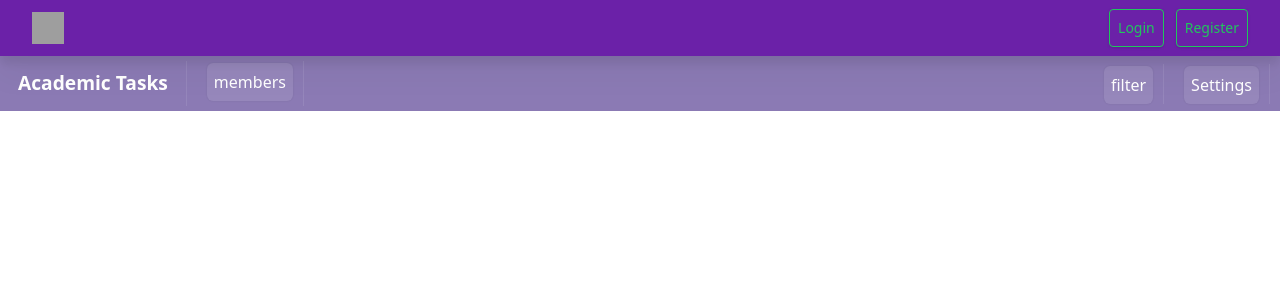
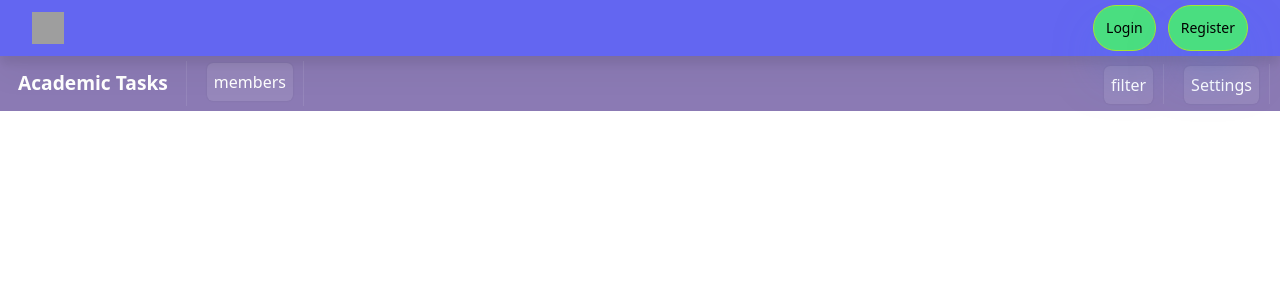
Before and after one commit to Akshay3960/lazzzy-space, a React (Create React App) app in the folder frontend/: page / in a window 1280 px wide. Shown: the top 300 px of the page. Built offline with nearby package versions, Linux system fonts and the light colour scheme; grey boxes are pictures that could not be loaded; the HTML template or start-up script is replaced by a standard one.

Commit message:
navbar update-2

```diff
--- a/frontend/src/components/navbar/Navbar.js
+++ b/frontend/src/components/navbar/Navbar.js
@@ -5,7 +5,7 @@ const Navbar = (props) => {
 
     return (
         <Fragment>
-            <nav className=" flex px-8 bg-purple-800 justify-between h-14 drop-shadow-xl">
+            <nav className=" flex px-8 bg-indigo-500 justify-between h-14 drop-shadow-xl">
                 <div className="flex items-center space-x-3">
                 <img
                 className="h-8 w-8"
@@ -15,9 +15,12 @@ const Navbar = (props) => {
                 </div>
 
                 <div className="flex items-center space-x-3">
-                <button onClick={props.onLogin} className="border border-green-500 shadow hover:shadow-xl rounded p-2
-                text-sm text-green-500">Login</button>
-                <button onClick={props.onRegister} className="border border-green-500 shadow hover:shadow-xl rounded p-2 text-sm text-green-500">Register</button>
+                <button onClick={props.onLogin} className="border border-lime-400 shadow-2xl hover:border-slate-400 shadow-blue-500/50
+                hover:shadow-indigo-500/40 rounded-full p-3 bg-green-400
+                text-sm text-black">Login</button>
+                <button onClick={props.onRegister} className=" border border-lime-400 hover:border-slate-400 shadow-2xl shadow-blue-500/50
+                hover:shadow-indigo-500/40 rounded-full p-3 bg-green-400
+                text-sm text-black">Register</button>
                 </div>
 
             </nav>
```
